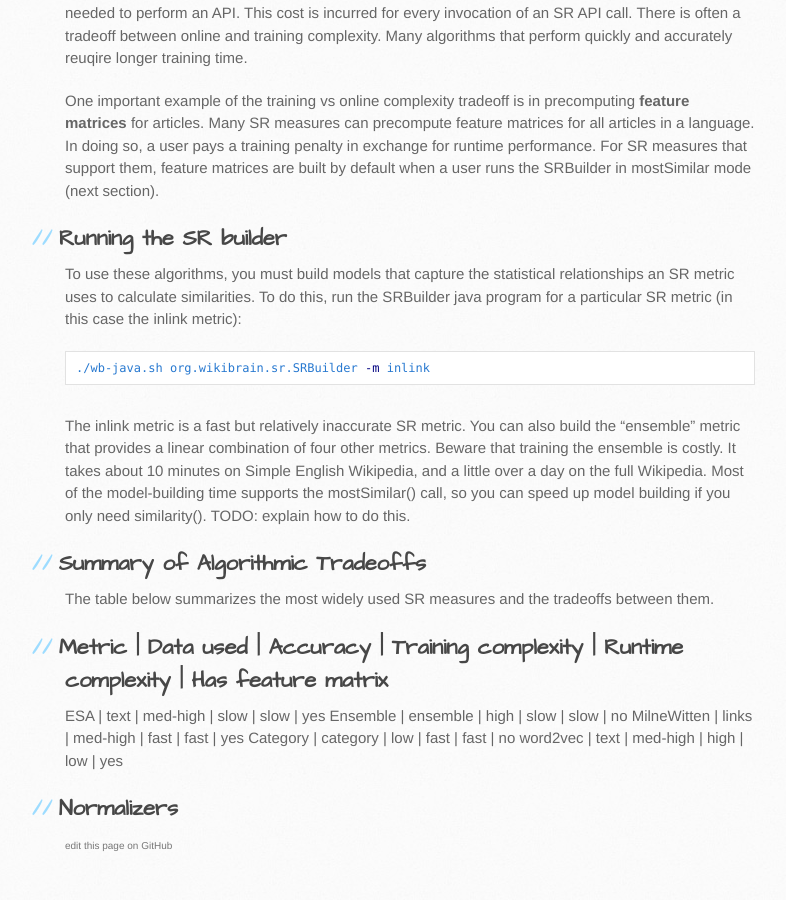
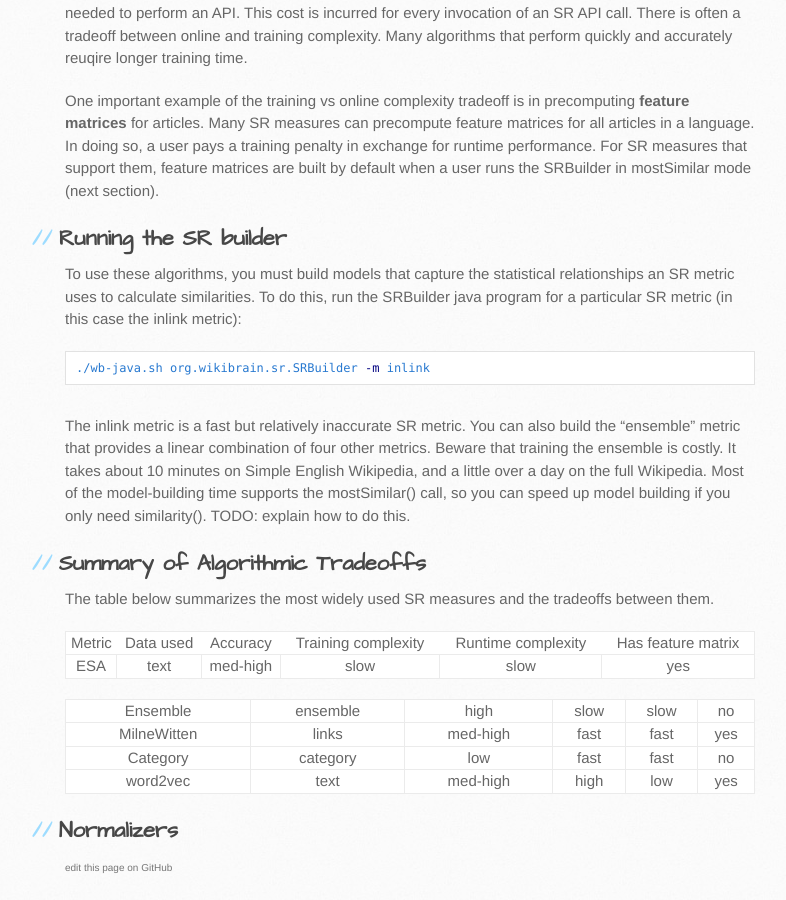
Before and after one commit to shilad/wikibrain, a Jekyll site: the page built from tutorial/advancedsr.md, in a window 1280 px wide and 900 px high, scrolled down 954 px. Shown: the whole window, without its empty margins (105-891 px from the left). Built offline with Jekyll 4.4.1, drawn with Linux system fonts in a browser that asks for light colours; nearby versions of some CDN libraries; Markdown is read by kramdown in place of the engine named in the settings; before the commit the page ends 1832 px from its top, so only the background shows below that.

```diff
--- a/tutorial/advancedsr.md
+++ b/tutorial/advancedsr.md
@@ -14,6 +14,7 @@ However, you may tap into a variety of other algorithms.
 
 As described in the SR overview page, WikiBrain supports a variety of modes of operation.
 The two key dimensions it supports are:
+
  * Method:
    * `mostSimilar(A)`: finds the most similar concepts for a particular query `A`.
    * `similarity(A, B)`: estimates the similarity of concepts `A` and `B`.
@@ -55,12 +56,14 @@ The inlink metric is a fast but relatively inaccurate SR metric. You can also bu
 
 The table below summarizes the most widely used SR measures and the tradeoffs between them.
 
-Metric | Data used | Accuracy | Training complexity | Runtime complexity | Has feature matrix
-----------------------------------------------------------------------------------------
-ESA | text | med-high | slow | slow | yes
-Ensemble | ensemble | high | slow | slow | no
-MilneWitten | links | med-high | fast | fast | yes
-Category | category | low | fast | fast | no
-word2vec | text | med-high | high | low | yes
+| Metric | Data used | Accuracy | Training complexity | Runtime complexity | Has feature matrix |
+|----|----|---|---|---|---|
+| ESA | text | med-high | slow | slow | yes |
+
+
+| Ensemble | ensemble | high | slow | slow | no|
+| MilneWitten | links | med-high | fast | fast | yes|
+| Category | category | low | fast | fast | no|
+| word2vec | text | med-high | high | low | yes|
 
 ## Normalizers
```
